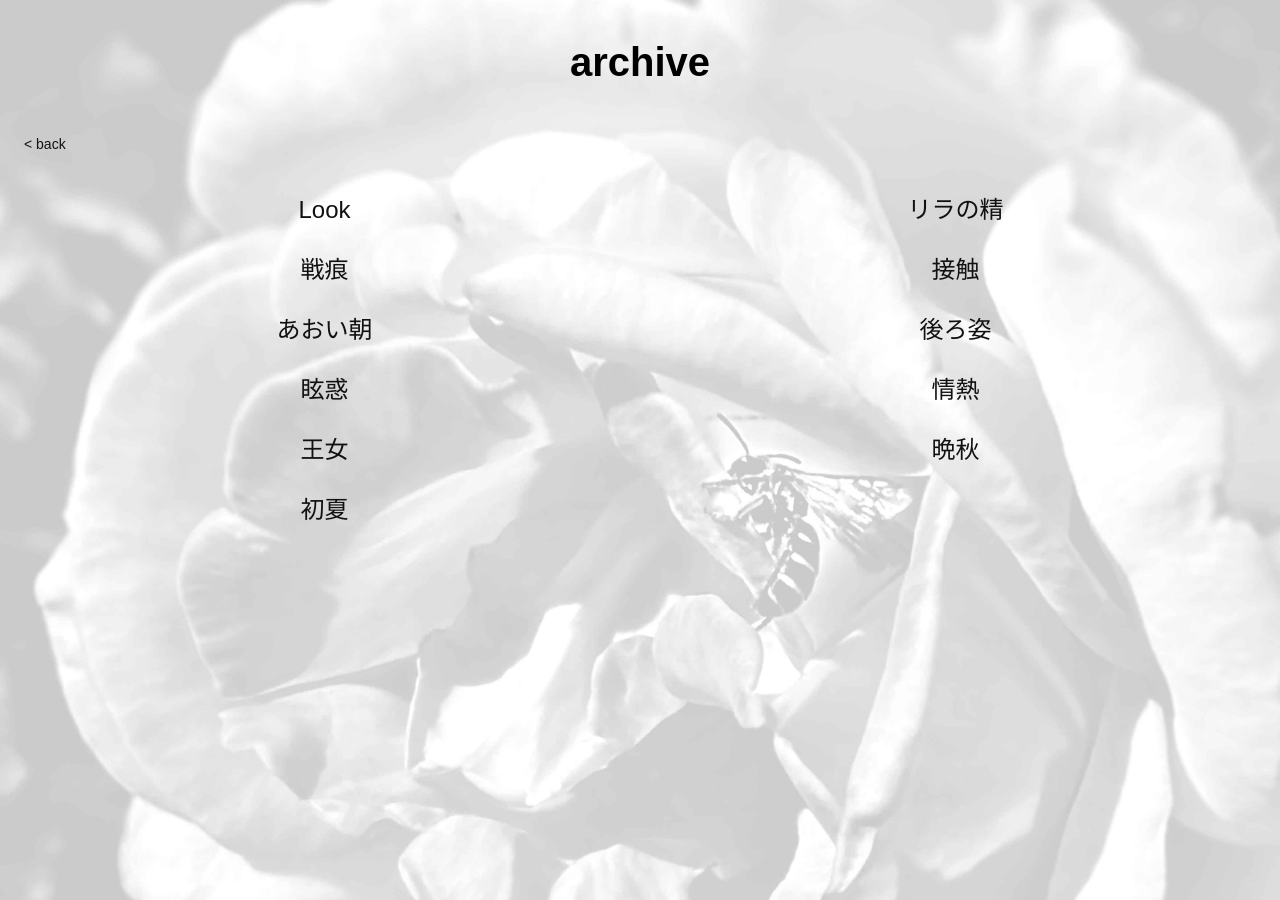
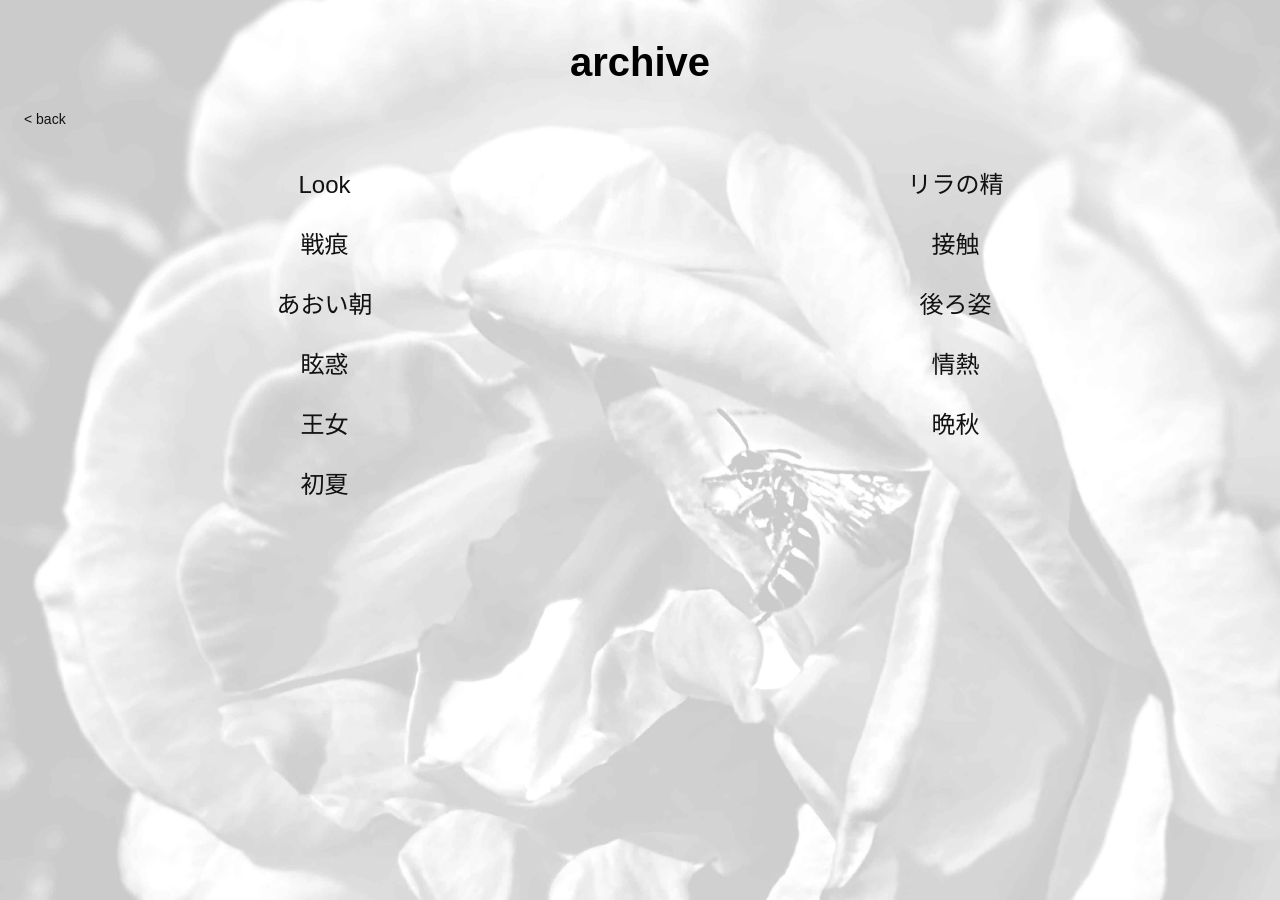
Before and after one commit to ohlucinda/gem, a Jekyll site: the page built from archive.html, in a window 1280 px wide. Built offline with Jekyll 4.4.1, drawn with Linux system fonts in a browser that asks for light colours; some web fonts are replaced.

Commit message:
Update archive.html

```diff
--- a/archive.html
+++ b/archive.html
@@ -55,7 +55,7 @@ body {
 h1 {
 
   font-size: 40px;
-  margin-bottom: 50px;
+  margin-bottom: 25px;
 
   text-align: center;
 
```
